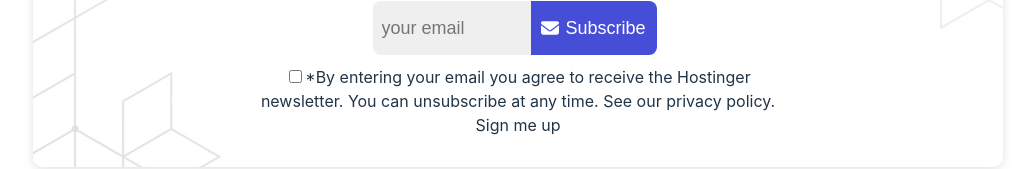
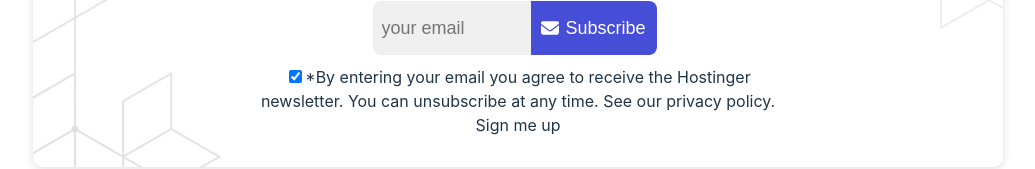
Before and after one commit to danishofcodes/FormsAndValidation, a React (Vite) app: page / in a window 1280 px wide. Both pictures are taken after a click on the button "Newsletter Form". Shown: the part 271-440 px from the top of the page, without its empty margins (122-1157 px from the left). Built offline with nearby package versions, Linux system fonts and the light colour scheme; the HTML template or start-up script is replaced by a standard one.

Commit message:
emailForNewsletter input and validation , and acceptPrivacyPolicy checkbox added

```diff
--- a/src/components/Newsletter.jsx
+++ b/src/components/Newsletter.jsx
@@ -1,37 +1,55 @@
 import React from 'react'
-// import { FontAwesomeIcon } from ;
 import { FontAwesomeIcon } from '@fortawesome/react-fontawesome';
-// import { faCoffee } from '@fortawesome/free-solid-svg-icons';
 import { faCoffee, faEnvelope } from '@fortawesome/free-solid-svg-icons';
+import { useFormik } from 'formik';
 
 export default function Newsletter() {
+
+    const formik = useFormik({
+        initialValues: {
+            emailForNewsletter: '',
+            acceptPrivacyPolicy: true
+        },
+        validate: values => {
+            const errors = {};
+            if (!values.acceptPrivacyPolicy) {
+                errors.acceptPrivacyPolicy = 'You need to agree to to privacy policy to receive newsletters'
+            }
+            if (!values.emailForNewsletter) {
+                errors.emailForNewsletter = 'Required';
+            } else if (!/^[A-Z0-9._%+-]+@[A-Z0-9.-]+\.[A-Z]{2,4}$/i.test(values.emailForNewsletter)) {
+                errors.emailForNewsletter = 'Invalid email address';
+            }
+            return errors;
+        },
+        onSubmit: values => {
+            alert(JSON.stringify(values, null, 2))
+        }
+    })
     return (
         <div>
             <h3>Newsletter</h3>
             <h2>  Stay up-to-date with the latest industry trends</h2>
-
             <h5>Subscribe to get the top-notch practical tips for mastering your website.</h5>
-
             <div className="flex">
                 <div className='m-auto'>
-                    <div className="flex">
-                        <input className='formInputNewsletter' type="email" name="email" placeholder='your email' />
-                        <button type="submit" className="iconcont"> <FontAwesomeIcon icon={faEnvelope}  style={{ color: '#fff' }}/>Subscribe</button>
-                    </div>
+                    <form onSubmit={formik.handleSubmit}>
+                        <div className="flex">
+                            <input className='formInputNewsletter' id="emailfornewsletter" type="email" name="emailForNewsletter" placeholder='your email' value={formik.values.emailForNewsletter} onChange={formik.handleChange} onBlur={formik.handleBlur} />
+                            <button className="iconcont"> <FontAwesomeIcon icon={faEnvelope} style={{ color: '#fff' }} />Subscribe</button>
+                        </div>
+                        {formik.touched.emailForNewsletter && formik.errors.emailForNewsletter ? <div className='error'>{formik.errors.emailForNewsletter}</div> : null}
+                    </form>
                 </div>
             </div>
             <div>
                 <div className="" style={{ maxWidth: "34em", margin: "10px auto" }}>
-
-                    <input type="checkbox" className='' />
+                    <input type="checkbox" className='' name="acceptPrivacyPolicy" value={formik.values.acceptPrivacyPolicy} checked={formik.values.acceptPrivacyPolicy} onChange={formik.handleChange} onBlur={formik.handleBlur} />
                     <label htmlFor="checkbox">*By entering your email you agree to receive the Hostinger newsletter. You can unsubscribe at any time. See our privacy policy.
                         Sign me up</label>
+                    {formik.errors.acceptPrivacyPolicy ? <div className='error'>{formik.errors.acceptPrivacyPolicy}</div> : null}
                 </div>
             </div>
-
-
-
-
         </div>
     )
 }
```
